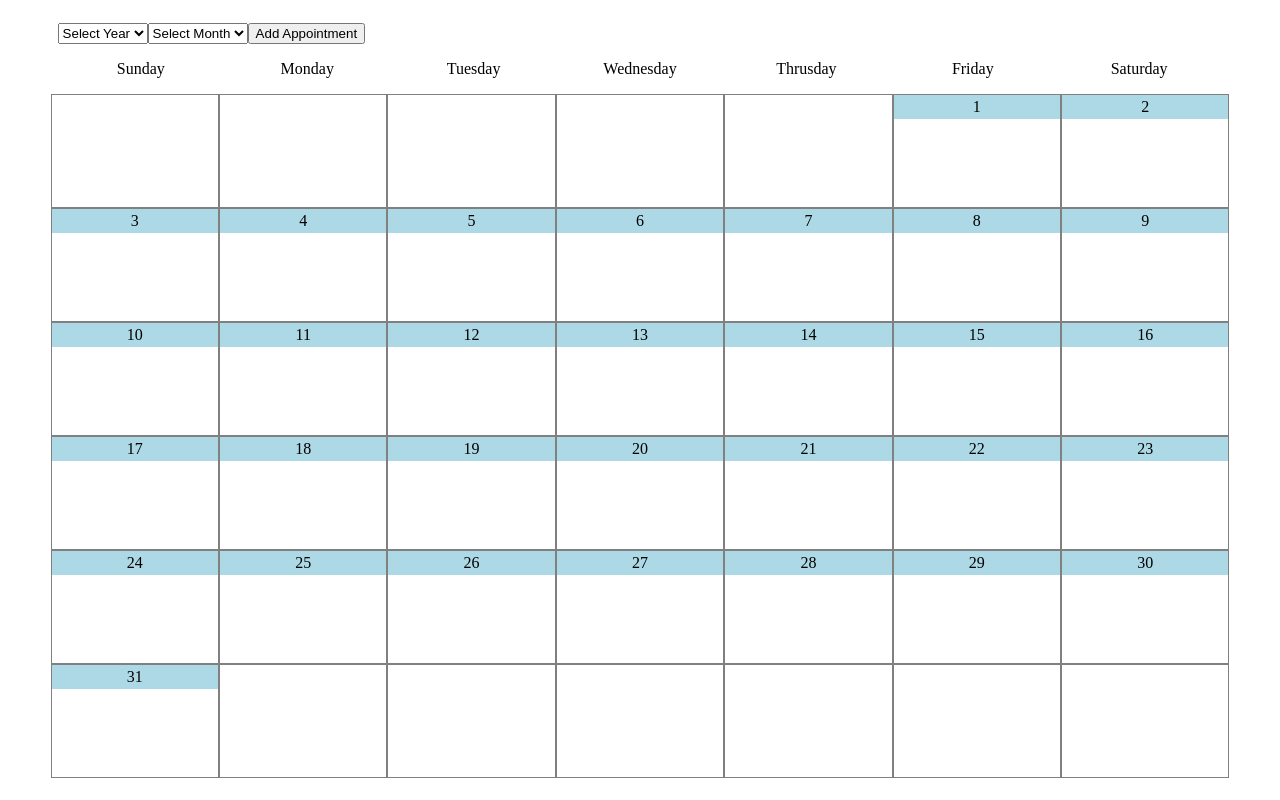
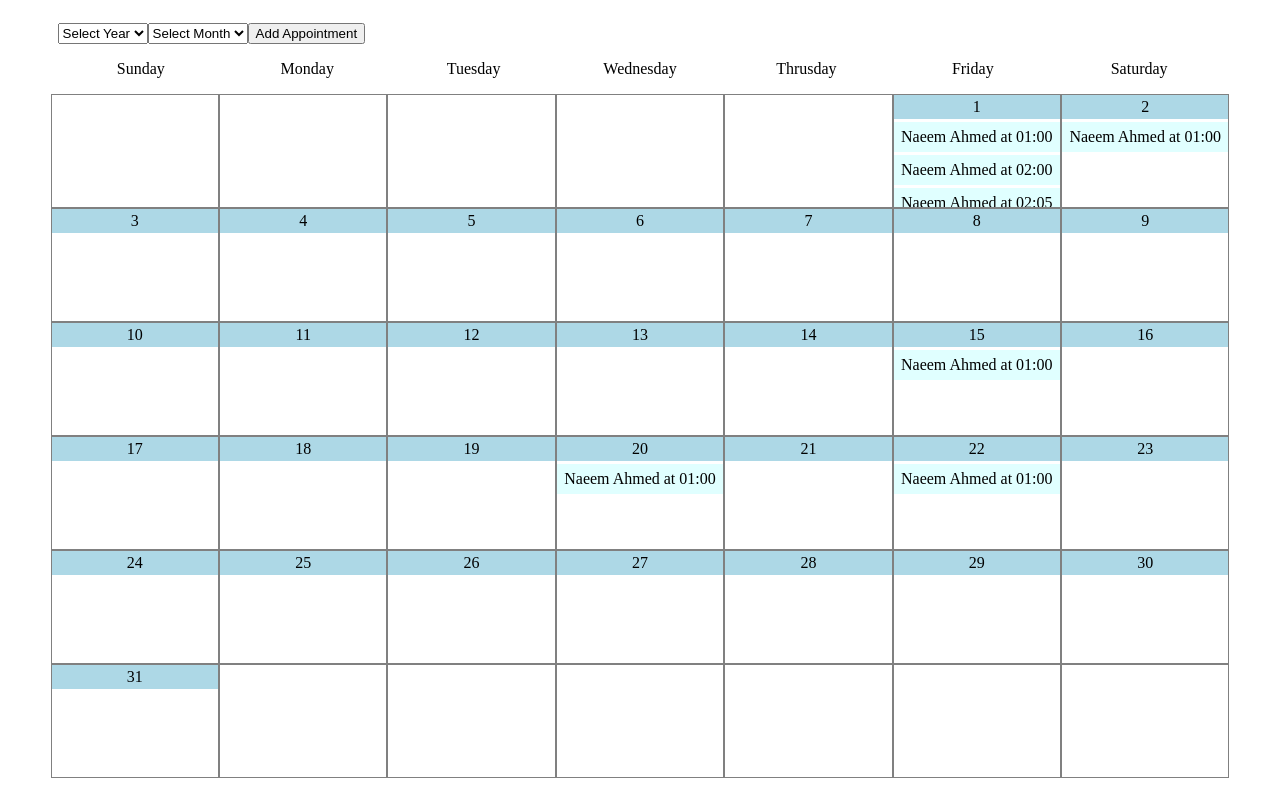
Before and after one commit to bdnaeem3/selise-assessment, a React (Create React App) app: page / in a window 1280 px wide. Built offline with nearby package versions, Linux system fonts and the light colour scheme.

Commit message:
appointments showing in calendar done

```diff
--- a/src/App.js
+++ b/src/App.js
@@ -1,5 +1,5 @@
-import React, { Fragment } from "react";
-import { days, months } from "./utils";
+import React, { Fragment, useState, useEffect } from "react";
+import { days, months, getDateDetails, getTimeDetails } from "./utils";
 import { useDispatch, useSelector } from "react-redux";
 import AppAppointmentModal from "./components/modals/AppAppointmentModal";
 import { ADD_APPOINTMENT_POPUP } from "./constants/uiConstants";
@@ -11,8 +11,8 @@ const App = () => {
   const month = 6;
   const dispatch = useDispatch();
   const popup = useSelector((state) => state.ui);
-  // const [year, setYear] = useState(date.getFullYear());
-  // const [month, setMonth] = useState(date.getMonth());
+  const { appointments } = useSelector((state) => state.appointments);
+  const [monthAppointments, setMonthAppointments] = useState([]);
 
   const generateCalendar = () => {
     const view = [];
@@ -26,10 +26,30 @@ const App = () => {
     }
 
     for (let i = 0; i < lastDay; i++) {
-      let thisDay = new Date(year, month, i + 1);
+      let today = new Date(year, month, i + 1);
+      const todaysAppointments = monthAppointments.filter((item) => {
+        const { thisDate } = getDateDetails(item);
+        return thisDate === i + 1;
+      });
+
       view.push(
         <div key={i}>
-          <p>{thisDay.getDate()}</p>
+          <p>{today.getDate()}</p>
+          <ul className="appointment-list">
+            {todaysAppointments
+              .sort((a, b) => {
+                const aTime = getTimeDetails(year, month, i, a.time);
+                const bTime = getTimeDetails(year, month, i, b.time);
+                return aTime - bTime;
+              })
+              .map((item, key) => {
+                return (
+                  <li key={key}>
+                    {item.name} at {item.time}
+                  </li>
+                );
+              })}
+          </ul>
         </div>
       );
     }
@@ -46,6 +66,18 @@ const App = () => {
   const showAddAppointmentPopup = () => {
     dispatch(popupToggle(ADD_APPOINTMENT_POPUP));
   };
+
+  useEffect(() => {
+    // eslint-disable-next-line
+    const monthFilter = appointments.filter((item) => {
+      const { thisYear, thisMonth } = getDateDetails(item);
+
+      if ((year === thisYear, month === thisMonth)) {
+        return item;
+      }
+    });
+    setMonthAppointments(monthFilter);
+  }, [appointments]);
 
   return (
     <Fragment>
--- a/src/app.css
+++ b/src/app.css
@@ -19,13 +19,13 @@ body {
   border: 1px solid gray;
 }
 
-.wrapper ul {
+.wrapper > ul {
   display: flex;
   padding: 0;
   list-style: none;
 }
 
-.wrapper li {
+.wrapper > ul li {
   width: 13vw;
   text-align: center;
 }
@@ -88,3 +88,20 @@ form button {
   display: table;
   margin: 0 auto;
 }
+
+.appointment-list {
+  margin: 0;
+  padding: 0;
+  list-style: none;
+  width: 100%;
+  height: calc(100% - 24px);
+  overflow: auto;
+}
+
+.appointment-list li {
+  line-height: 30px;
+  background-color: lightcyan;
+  margin-top: 3px;
+  text-align: center;
+  cursor: pointer;
+}
--- a/src/redux/slice/appointmentSlice.js
+++ b/src/redux/slice/appointmentSlice.js
@@ -14,7 +14,7 @@ const initialState = {
       gender: "Male",
       age: "28",
       date: "2022-07-01",
-      time: "01:00",
+      time: "02:15",
     },
     {
       name: "Naeem Ahmed",
@@ -22,6 +22,20 @@ const initialState = {
       age: "28",
       date: "2022-07-01",
       time: "02:00",
+    },
+    {
+      name: "Naeem Ahmed",
+      gender: "Male",
+      age: "28",
+      date: "2022-07-01",
+      time: "02:05",
+    },
+    {
+      name: "Naeem Ahmed",
+      gender: "Male",
+      age: "28",
+      date: "2022-07-01",
+      time: "01:00",
     },
     {
       name: "Naeem Ahmed",
--- a/src/utils.js
+++ b/src/utils.js
@@ -22,4 +22,23 @@ const months = [
   "December",
 ];
 
-export { days, months };
+const getDateDetails = (item) => {
+  const itemDate = new Date(item.date);
+  const thisYear = itemDate.getFullYear();
+  const thisMonth = itemDate.getMonth();
+  const thisDate = itemDate.getDate();
+
+  return { thisYear, thisMonth, thisDate };
+};
+
+const getTimeDetails = (year, month, day, time) => {
+  return new Date(
+    year,
+    month,
+    day,
+    parseInt(time.substr(0, 2), 10),
+    parseInt(time.substr(3), 10)
+  );
+};
+
+export { days, months, getDateDetails, getTimeDetails };
```
